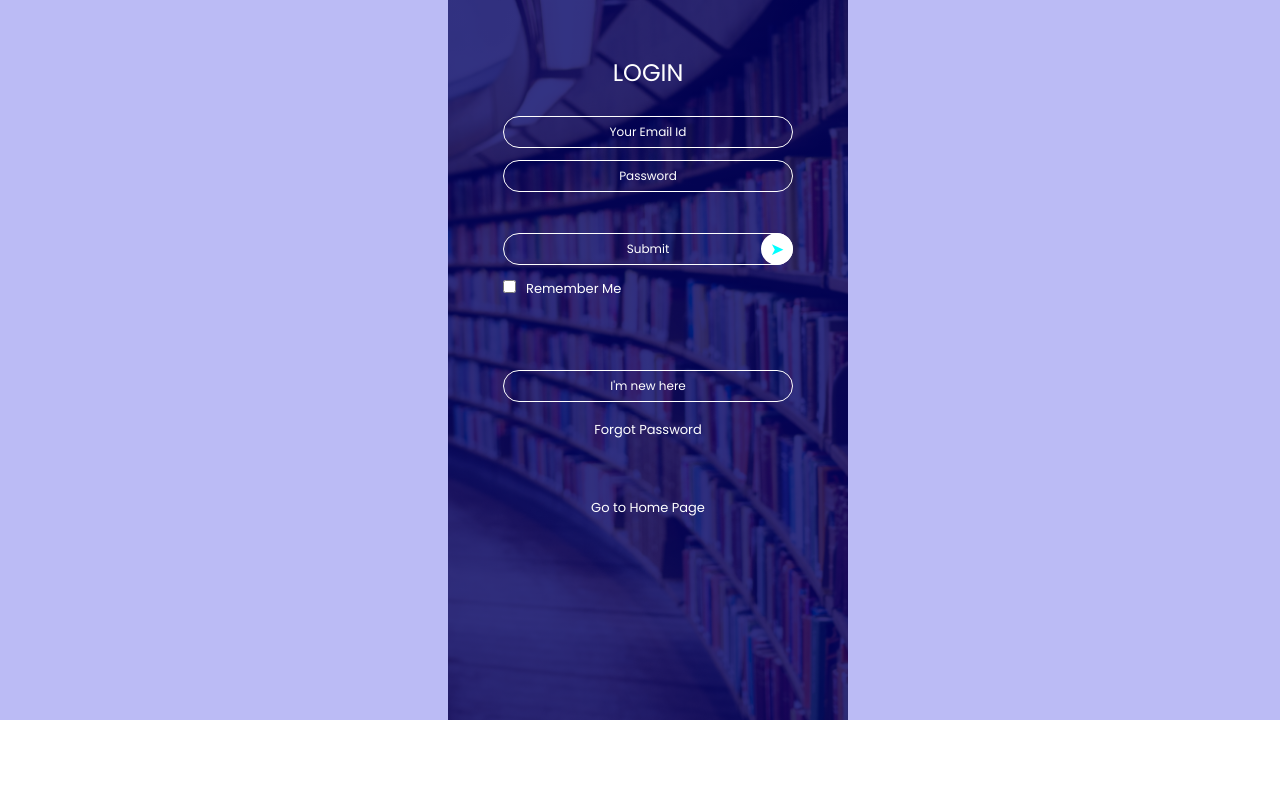
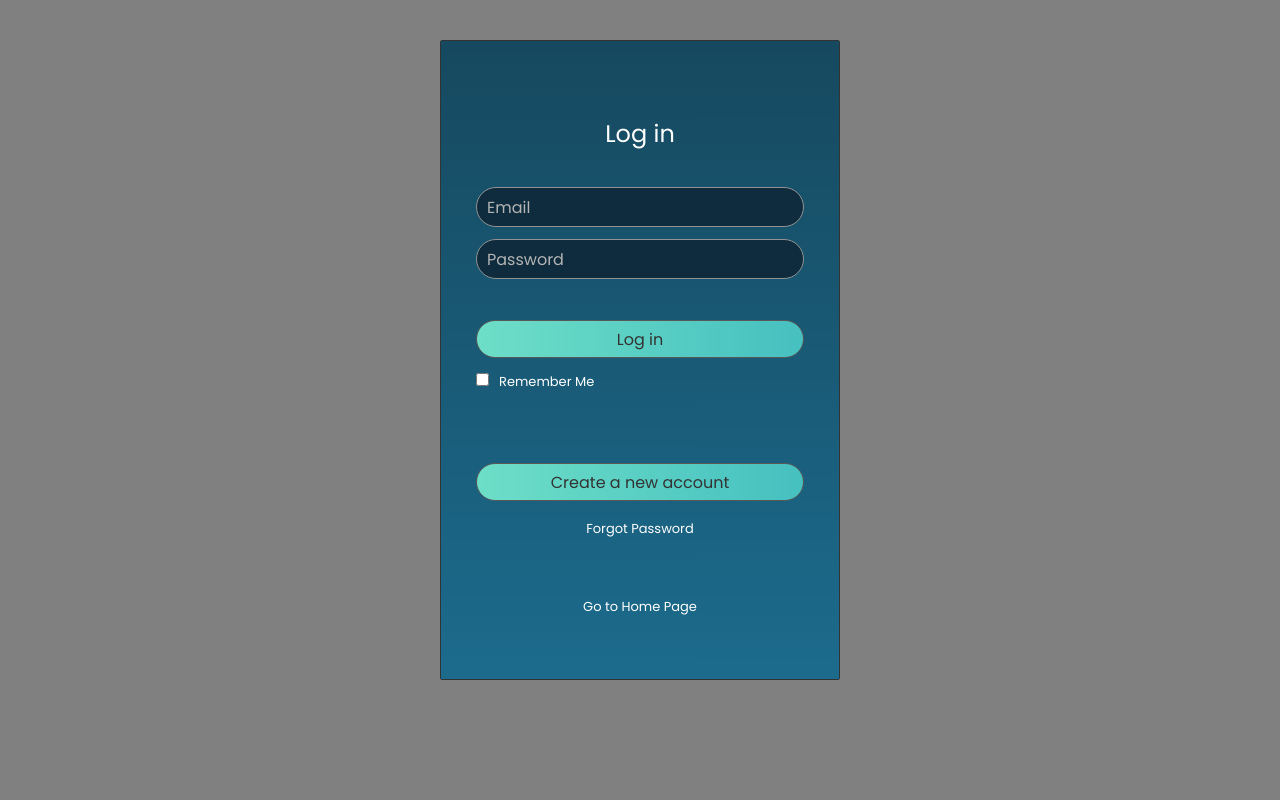
Before and after one commit to gesot/education-for-all, a PHP site: page /Register.html in a window 1280 px wide. Run offline with PHP 8.4, Linux system fonts and the light colour scheme.

Commit message:
Register/Update

```diff
--- a/Register.html
+++ b/Register.html
@@ -19,27 +19,27 @@
 			<div class="card">
 				<div class="inner-box" id="card">
 					<div class="card-front">
-						<h3>LOGIN</h3>
+						<h3>Log in</h3>
 						<form>
-							<input type="email" class="input-box" placeholder="Your Email Id" required>
+							<input type="email" class="input-box" placeholder="Email" required>
 							<input type="password" class="input-box" placeholder="Password" required>
-							<button type="submit" class="submit-btn">Submit</button>
+							<button type="submit" class="submit-btn">Log in</button>
 							<input type="checkbox"><span>Remember Me</span>
 						</form>
-						<button type="button" class="btn" onclick="openRegister()">I'm new here</button>
+						<button type="button" class="btn" onclick="openRegister()">Create a new account</button>
 						<a href="">Forgot Password</a><br><br>
 						<a href="index.html">Go to Home Page</a>
 					</div>
 					<div class="card-back">
-						<h3>REGISTER</h3>
+						<h3>Create an account</h3>
 						<form>
-							<input type="text" class="input-box" placeholder="Your Name" required>
-							<input type="email" class="input-box" placeholder="Your Email" required>
+							<input type="text" class="input-box" placeholder="Username" required>
+							<input type="email" class="input-box" placeholder="Email" required>
 							<input type="password" class="input-box" placeholder="Password" required>
-							<button type="submit" class="submit-btn">Submit</button>
-							<input type="checkbox"><span>Remember Mer</span>
+							<button type="submit" class="submit-btn">Create your account</button>
+							<input type="checkbox"><span>Remember Me</span>
 						</form>
-						<button type="button" class="btn" onclick="openLogin()">I've an account</button>
+						<button type="button" class="btn" onclick="openLogin()">I have an account</button>
 						<a href="">Forgot Password</a><br><br>
 						<a href="index.html">Go to Home Page</a>
 					</div>
--- a/register.css
+++ b/register.css
@@ -2,19 +2,28 @@
 	margin: 0;
 	padding: 0;
 	font-family: 'Poppins';
+	box-sizing: border-box;
+
 }
 .container{
+	display: flex;
+	align-items: center;
+	justify-content: center;
 	width: 100%;
-	height: 150%;
+	height: 100vh;
 	font-family: sans-serif;
-	background: rgb(187, 187, 245);
+	background: rgb(128, 128, 128);
 	color: #fff;
 	margin-bottom: 0px;
 }
 .card{
+	margin-bottom: 10vh;
+	border: 1px solid #333;
+	border-radius: 2px;
+
 	width: 400px;
-	height: 720px;
-	margin-left: 35%;
+	height: 640px;
+
 	prespective: 1000px;
 }
 .inner-box{
@@ -30,8 +39,9 @@
 	height: 100%;
 	background-position: center;
 	background-size: cover;
-	background-image: linear-gradient(rgba(0,0,100,0.8), rgba(0,0,100,0.8)),url(photo3.jpg);
-	padding: 55px;
+	background-image: linear-gradient(#16495f,#1c6b8d),url(photo3.jpg);
+	padding:35px;
+	padding-top: 75px;
 	box-sizing:border-box;
 	backface-visibility: hidden;
 }
@@ -39,46 +49,61 @@
 	transform: rotateY(180deg);
 }
 .card h3{
-	font-weight: normal;
+	font-weight: 400;
 	font-size: 24px;
 	text-align: center;
-	margin-bottom: 20px;
+	margin-bottom: 30px;
 }
 .input-box{
 	width: 100%;
 	background: transparent;
-	border: 1px solid #fff;
+	background-color: #0e2c3d;
+	border: 1px solid rgb(146, 146, 146);
 	margin: 6px 0;
-	height: 32px;
+	height: 40px;
 	border-radius: 20px;
 	padding: 0 10px;
 	box-sizing: border-box;
 	outline: none;
-	text-align: center;
+	text-align: left;
 	color: #fff;
+  font-weight: 400;
+	font-size: 16px;
+	text-align: start;
 }
+
+
+.input-box:focus{
+   border:1px solid  rgb(255, 255, 255)
+}
+
 ::placeholder{
-	color: #fff;
-	font-size: 12px;
+	color: rgb(180, 180, 180);
+	font-size: 16px;
+
 }
 button{
 	width: 100%;
 	background: transparent;
-	border: 1px solid #fff;
+	background: linear-gradient(to right ,#6ddec7,#46c0c0);
+	border: 1px solid rgb(88, 88, 88);;
 	margin: 35px 0 10px;
-	height: 32px;
-	font-size: 12px;
+	height: 38px;
+	font-weight: 400;
+	font-size: 16px;
 	border-radius: 20px;
 	padding: 0 10px;
 	box-sizing: border-box;
 	outline: none;
-	color: #fff;
+	color: #333;
 	cursor: pointer;
 }
-.submit-btn{
-	position: relative;
+button:hover{
+	background: #4fb6b6;
+	border-color:  rgb(235, 235, 235);
 }
-.submit-btn::after{
+
+/* .submit-btn::after{
 	content: '\27a4';
 	color: cyan;
 	line-height: 32px;
@@ -90,10 +115,11 @@ button{
 	position: absolute;
 	right: -1px;
 	top: -1px;
-}
+} */
 span{
 	font-size: 13px;
 	margin-left: 10px;
+
 }
 .card .btn{
 	margin-top: 70px;
```
